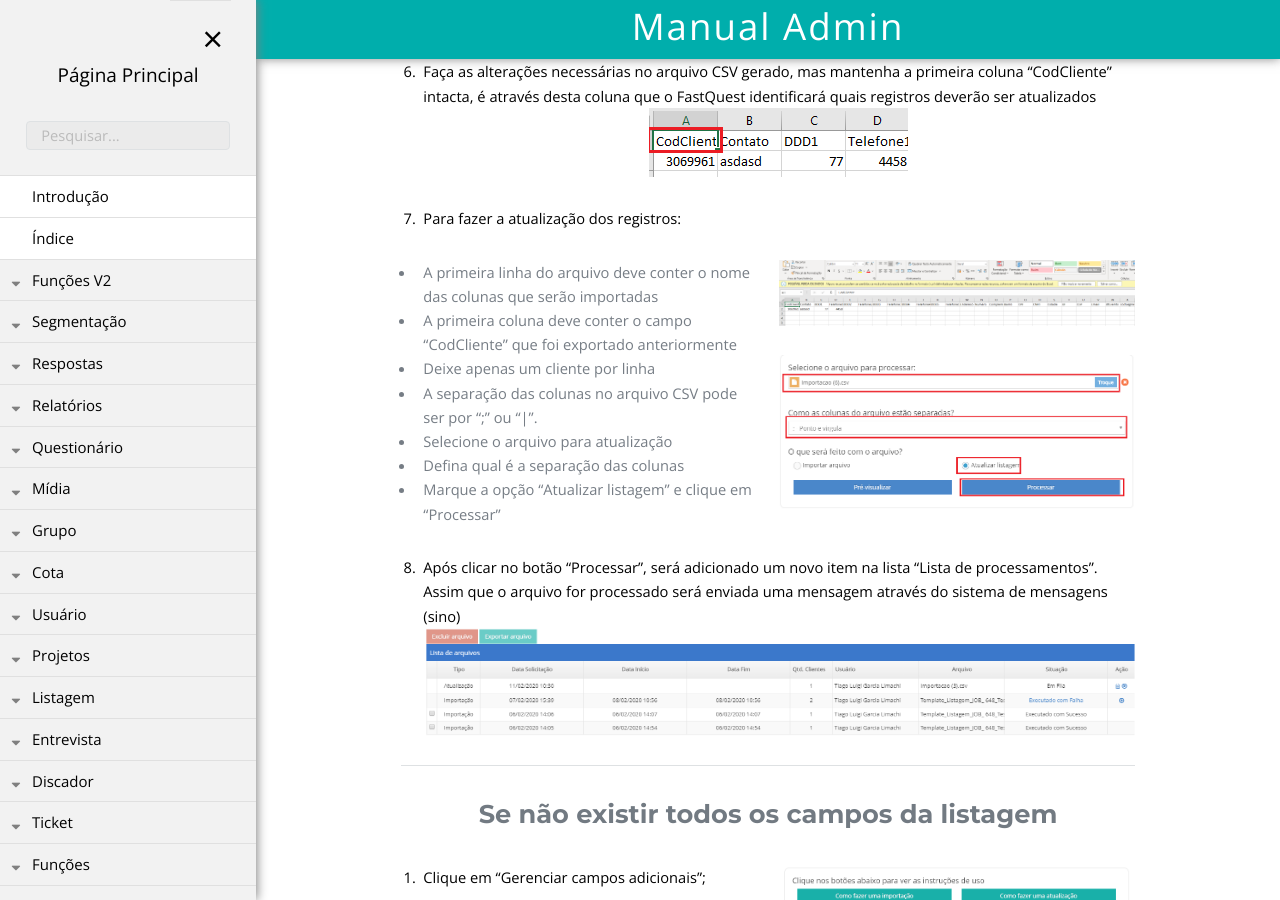
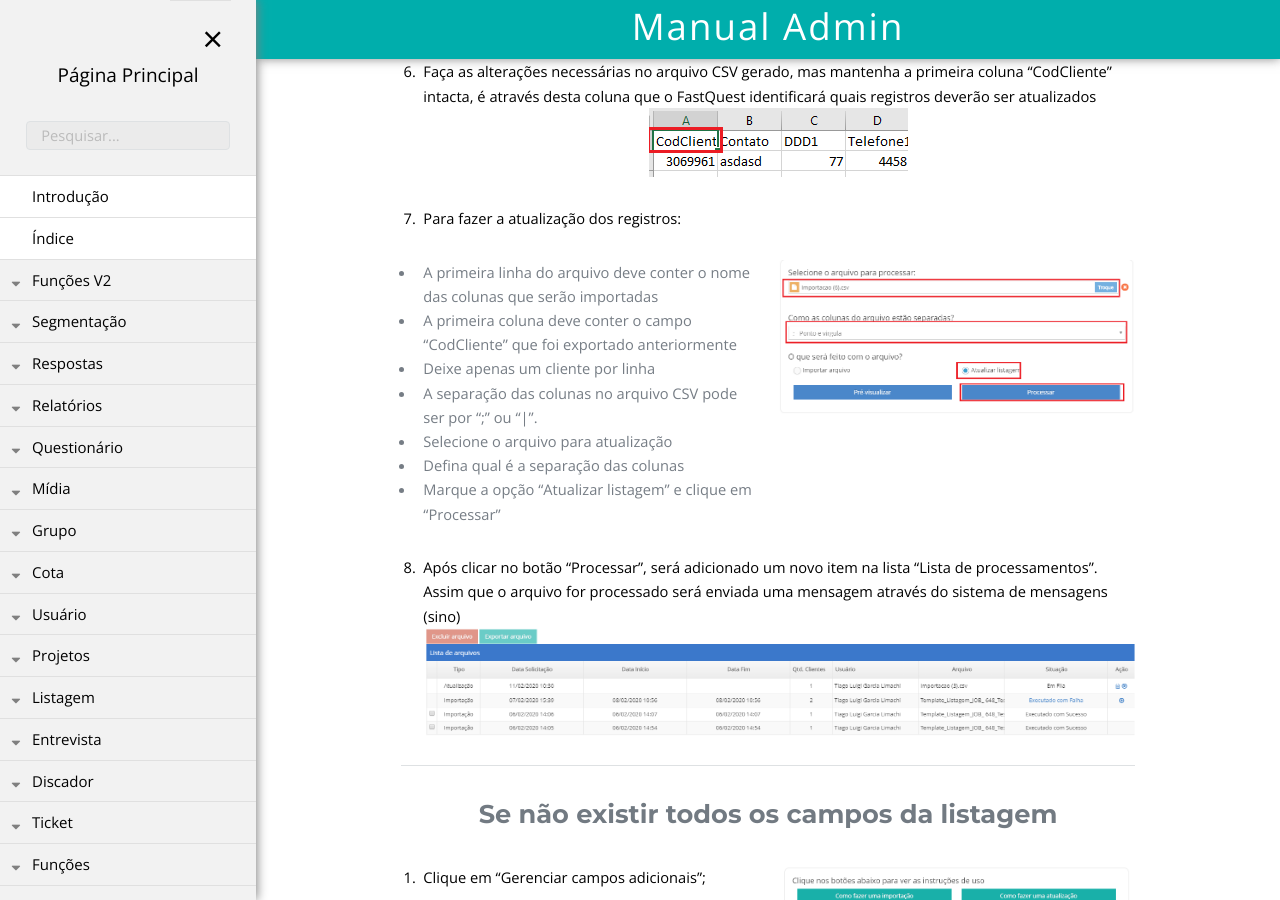
Before and after one commit to rogerio-figueiredo-hsr/hsrtechonline.github.io, a Jekyll site: the page built from _posts/2020-02-11-atualizar-listagem-novo.md, in a window 1280 px wide and 900 px high, scrolled down 953 px. Built offline with Jekyll 4.4.1, drawn with Linux system fonts in a browser that asks for light colours.

Commit message:
listagem

```diff
--- a/_posts/2020-02-11-atualizar-listagem-novo.md
+++ b/_posts/2020-02-11-atualizar-listagem-novo.md
@@ -44,9 +44,6 @@ pasta: "Listagem"
 * Selecione o arquivo para atualização
 * Defina qual é a separação das colunas
 * Marque a opção "Atualizar listagem" e clique em "Processar"
-</div>
-<div class="6u 12u$(small)" markdown="1">
-![Imagem de apoio 4]({{ "/assets/img/atualizacao-listagem.png" | prepend: site.baseurl }})
 </div>
 <div class="6u 12u$(small)" markdown="1">
 ![Imagem de apoio 5]({{ "/assets/img/atualizacao-listagem-novo.png" | prepend: site.baseurl }})
```
